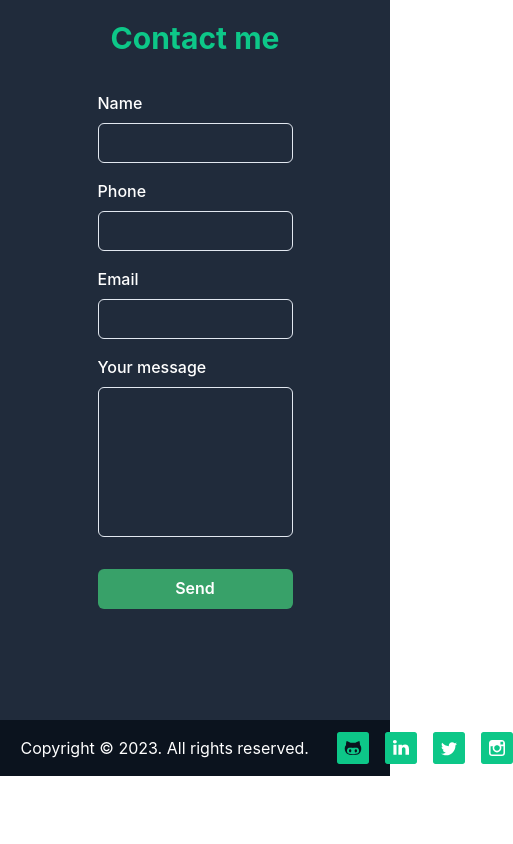
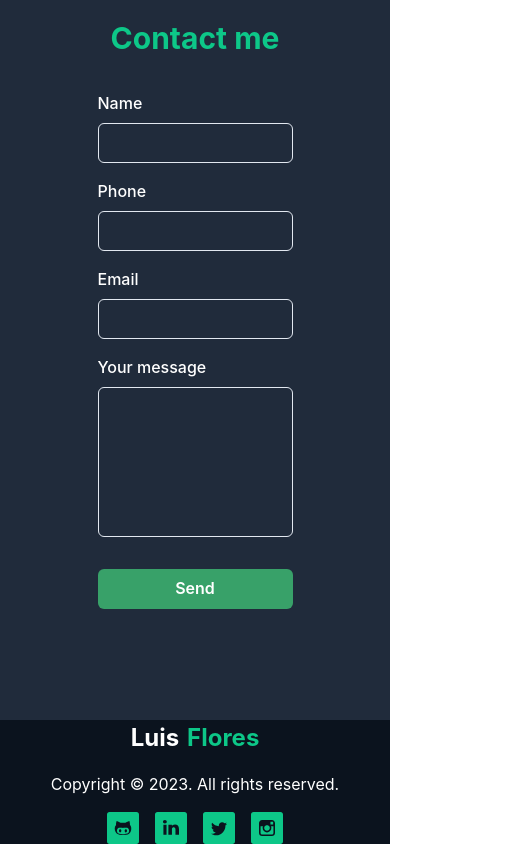
Before and after one commit to LuisMFG1992/myPortfolio, a React (Vite) app: page / in a window 390 px wide. Shown: the part 3620-4464 px from the top of the page, 513 px wide, since content can reach past the window. Before the commit the page ends 4396 px from the top, so only its background shows below. Built offline with nearby package versions, Linux system fonts and the light colour scheme.

Commit message:
Footer responsive

```diff
--- a/src/Components/Footer/Footer.jsx
+++ b/src/Components/Footer/Footer.jsx
@@ -1,4 +1,12 @@
-import { Box, Flex, HStack, Image, Text } from "@chakra-ui/react";
+import {
+  Box,
+  Grid,
+  GridItem,
+  HStack,
+  Image,
+  Text,
+  VStack,
+} from "@chakra-ui/react";
 import github from "../../assets/github.svg";
 import linkedin from "../../assets/linkedin.svg";
 import twitter from "../../assets/twitter.svg";
@@ -6,17 +14,35 @@ import instagram from "../../assets/instagram.svg";
 
 const Footer = () => {
   return (
-    <HStack w="100%" color="white" bg="color.2" justifyContent="space-evenly">
-      <Text textAlign="center" py="4">
-        Copyright © 2023. All rights reserved.
-      </Text>
-      <Flex gap="4" boxSize="8">
-        <Image src={github} cursor="pointer" />
-        <Image src={linkedin} cursor="pointer" />
-        <Image src={twitter} cursor="pointer" />
-        <Image src={instagram} cursor="pointer" />
-      </Flex>
-    </HStack>
+    <Grid
+      templateColumns="repeat(3, 1fr)"
+      color="white"
+      bg="color.2"
+      px="4"
+      justifyItems={{ base: "center" }}
+      alignItems="center"
+      w="100%"
+      minH="20"
+      gap="4"
+    >
+      <GridItem colSpan={{ base: 3, md: 1 }}>
+        <HStack fontSize="24" fontWeight="bold">
+          <Text>Luis</Text>
+          <Text color="color.1">Flores</Text>
+        </HStack>
+      </GridItem>
+      <GridItem colSpan={{ base: 3, md: 1 }}>
+        <Text textAlign="center">Copyright © 2023. All rights reserved.</Text>
+      </GridItem>
+      <GridItem colSpan={{ base: 3, md: 1 }}>
+        <HStack gap="4">
+          <Image src={github} cursor="pointer" boxSize="8" />
+          <Image src={linkedin} cursor="pointer" boxSize="8" />
+          <Image src={twitter} cursor="pointer" boxSize="8" />
+          <Image src={instagram} cursor="pointer" boxSize="8" />
+        </HStack>
+      </GridItem>
+    </Grid>
   );
 };
 
```
